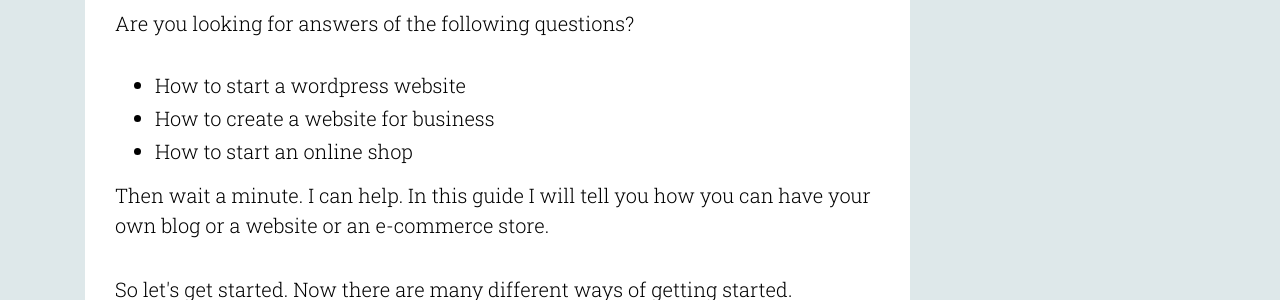
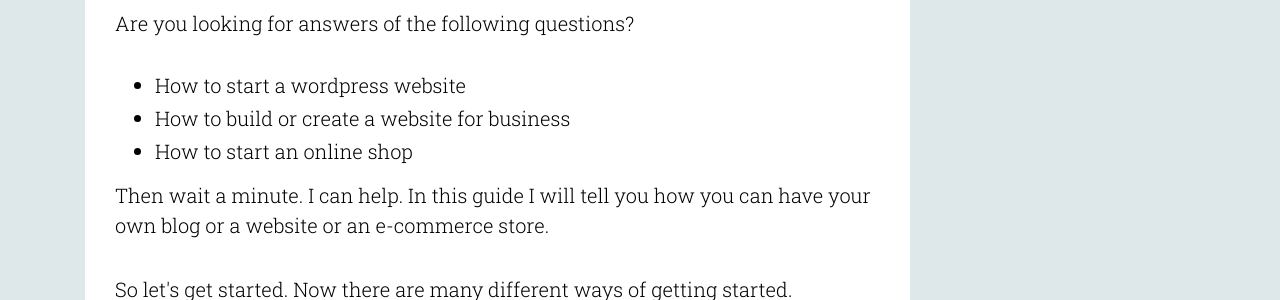
Before and after one commit to jdoeblog/jdoeblog.github.io, a Jekyll site: the page built from index.md, in a window 1280 px wide and 900 px high. Shown: the part 312-612 px from the top of the window. Built offline with Jekyll 4.4.1, drawn with Linux system fonts in a browser that asks for light colours; nearby versions of some CDN libraries.

Commit message:
Add files via upload

```diff
--- a/index.md
+++ b/index.md
@@ -12,7 +12,7 @@ author: Sourav Sen
 
 <ul>
 <li>How to start a wordpress website</li>
-<li>How to create a website for business</li>
+<li>How to build or create a website for business</li>
 <li>How to start an online shop</li>
 </ul>
 
```
